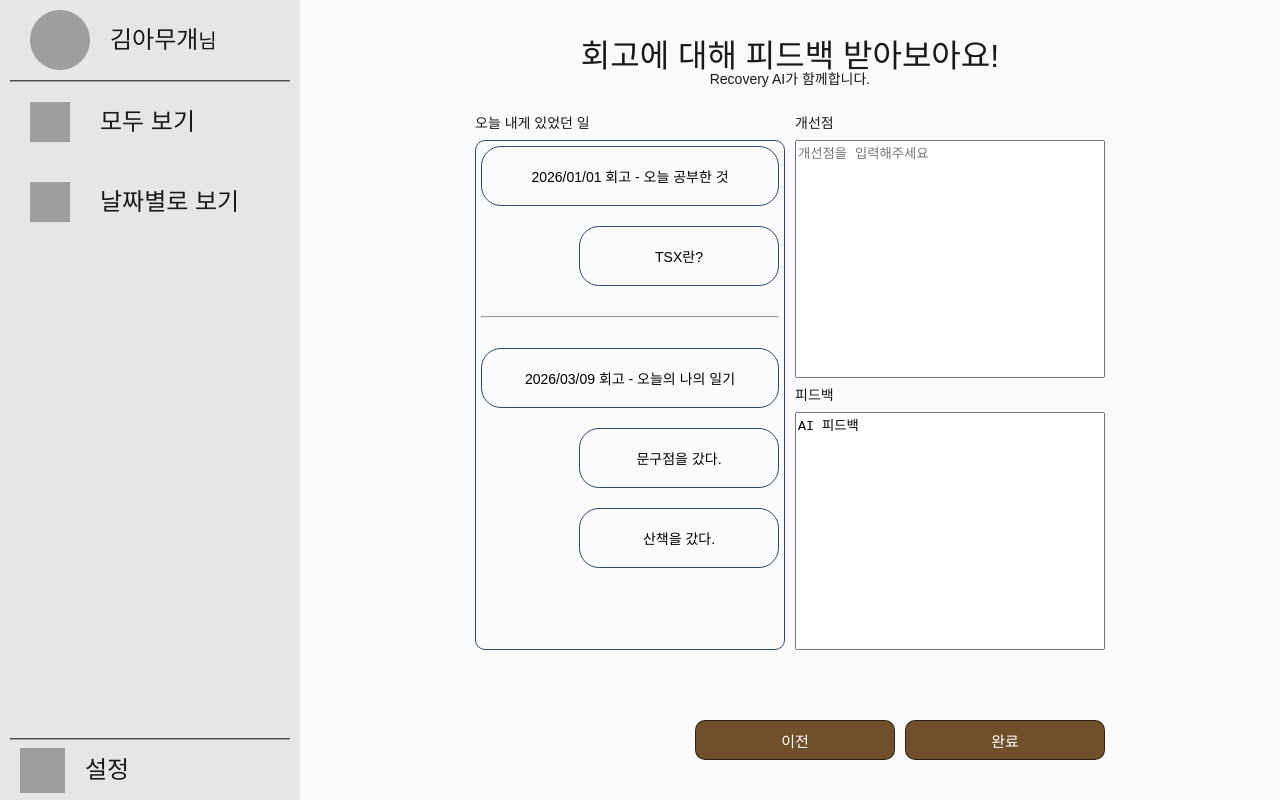
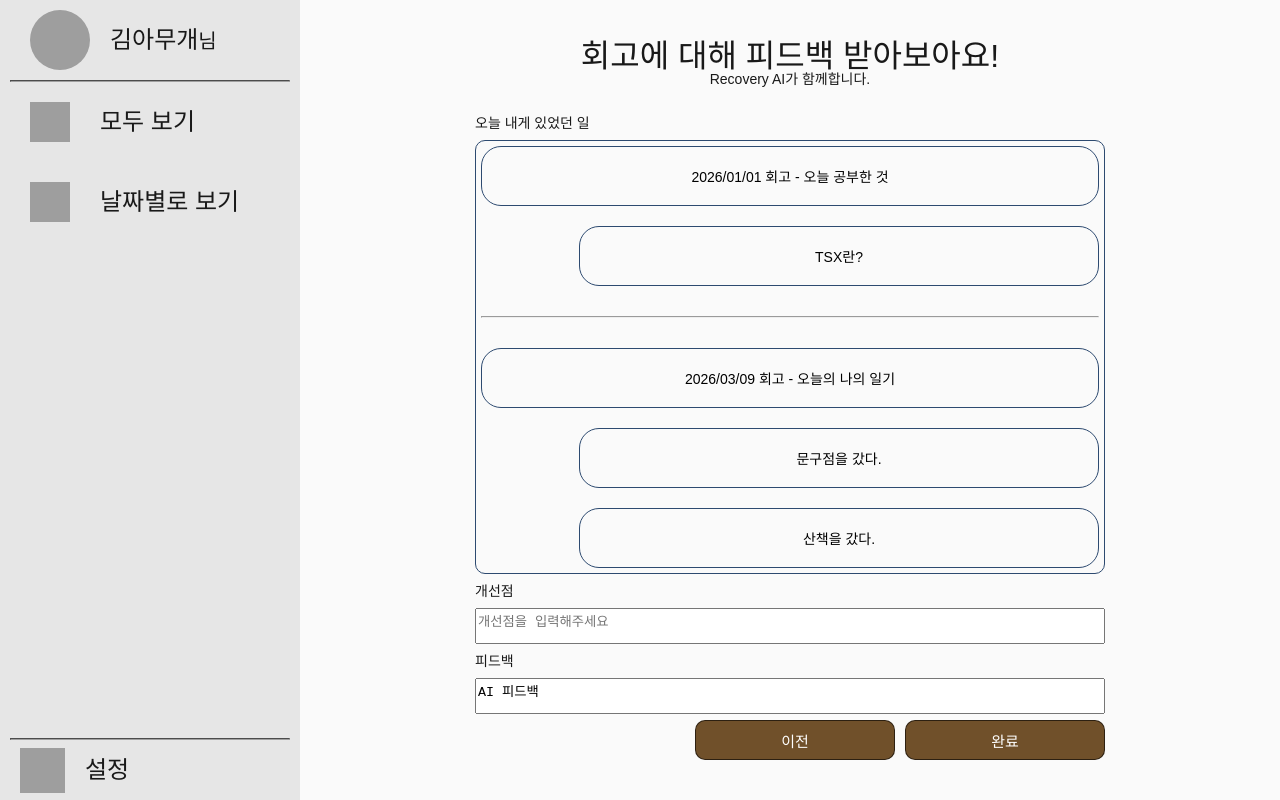
Before and after one commit to Jindo-Dog/RecoveryFrontEnd, a React (Vite) app: page /memoir/feedback in a window 1280 px wide. Built offline with nearby package versions, Linux system fonts and the light colour scheme; grey boxes are pictures that could not be loaded.

Commit message:
Style: flex column박스 변수화

```diff
--- /dev/null
+++ b/src/component/memoir/memoirStyle.scss
@@ -0,0 +1,5 @@
+@mixin column-flex-box {
+  display: flex;
+  flex-direction: column;
+  flex: 1;
+}
--- a/src/component/memoir/pages/memoirFeedbackPage.scss
+++ b/src/component/memoir/pages/memoirFeedbackPage.scss
@@ -1,23 +1,18 @@
 @use "/src/styles/styles" as *;
 @use "/src/styles/function" as *;
+@use "/src/component/memoir/memoirStyle" as *;
 
 .left-box {
-  display: flex;
-  flex-direction: column;
+  @include column-flex-box;
   gap: rem(10px);
-  flex: 1;
 }
 
 .right-box {
-  display: flex;
-  flex-direction: column;
+  @include column-flex-box;
   gap: rem(10px);
-  flex: 1;
 
   .improvement-view-box {
-    display: flex;
-    flex-direction: column;
-    flex: 1;
+    @include column-flex-box;
 
     .feedback-improvement-textarea{
       margin-top: rem(10px);
@@ -28,9 +23,7 @@
   }
 
   .feedback-box {
-    display: flex;
-    flex-direction: column;
-    flex: 1;
+    @include column-flex-box;
 
     .ai-feedback-textarea {
       margin-top: rem(10px);
--- a/src/component/memoir/pages/memoirImprovementPage.scss
+++ b/src/component/memoir/pages/memoirImprovementPage.scss
@@ -1,17 +1,14 @@
 @use "/src/styles/styles" as *;
 @use "/src/styles/function" as *;
+@use "/src/component/memoir/memoirStyle" as *;
 
 .content-box {
-    display: flex;
-    flex-direction: row;
+    @include column-flex-box;
     gap: rem(10px);
-    flex: 1;
 
     .sub-box {
-        display: flex;
-        flex-direction: column;
+        @include column-flex-box;
         gap: rem(10px);
-        flex: 1;
 
         textarea {
             resize: none;
--- a/src/component/memoir/pages/memoirWriteTitlePage.scss
+++ b/src/component/memoir/pages/memoirWriteTitlePage.scss
@@ -1,5 +1,6 @@
 @use "/src/styles/styles" as *;
 @use "/src/styles/function" as *;
+@use "/src/component/memoir/memoirStyle" as *;
 
 .memoir-section {
     @include flex-center;
@@ -16,9 +17,7 @@
     }
 
     .memoir-middle {
-        display: flex;
-        flex-direction: column;
-        flex: 1;
+        @include column-flex-box;
         width: 100%;
         gap: rem(10px);
         min-height: 0;
```
